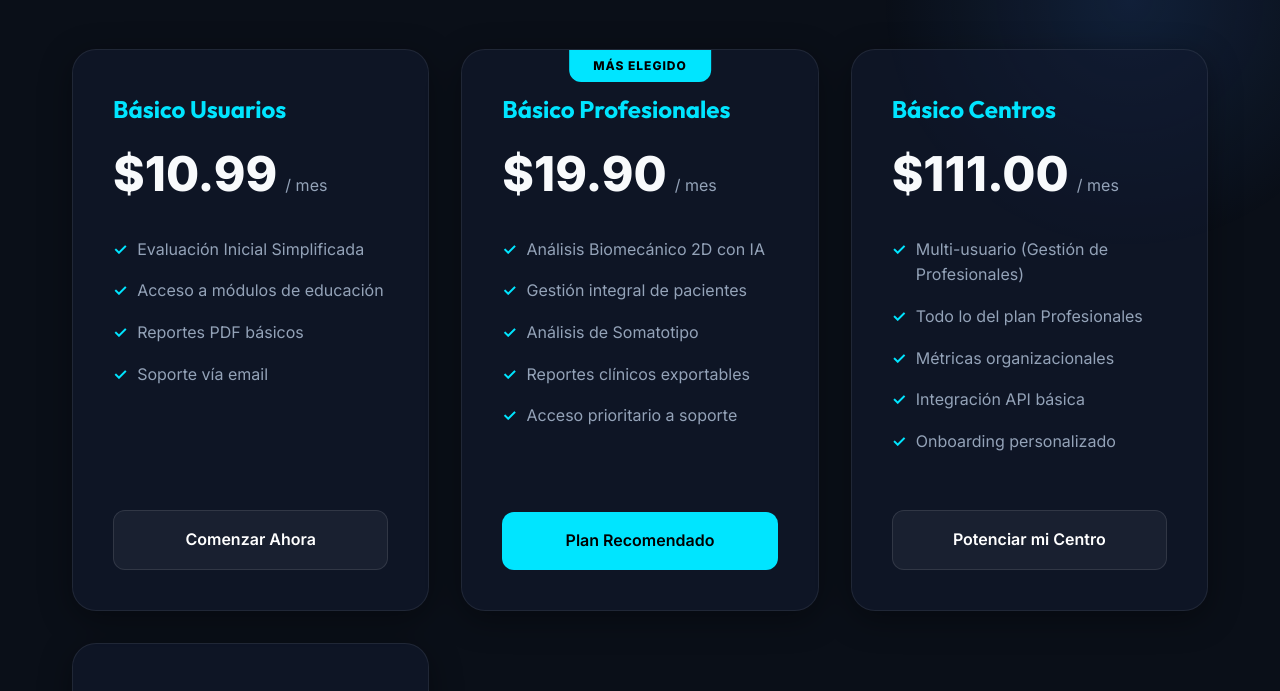
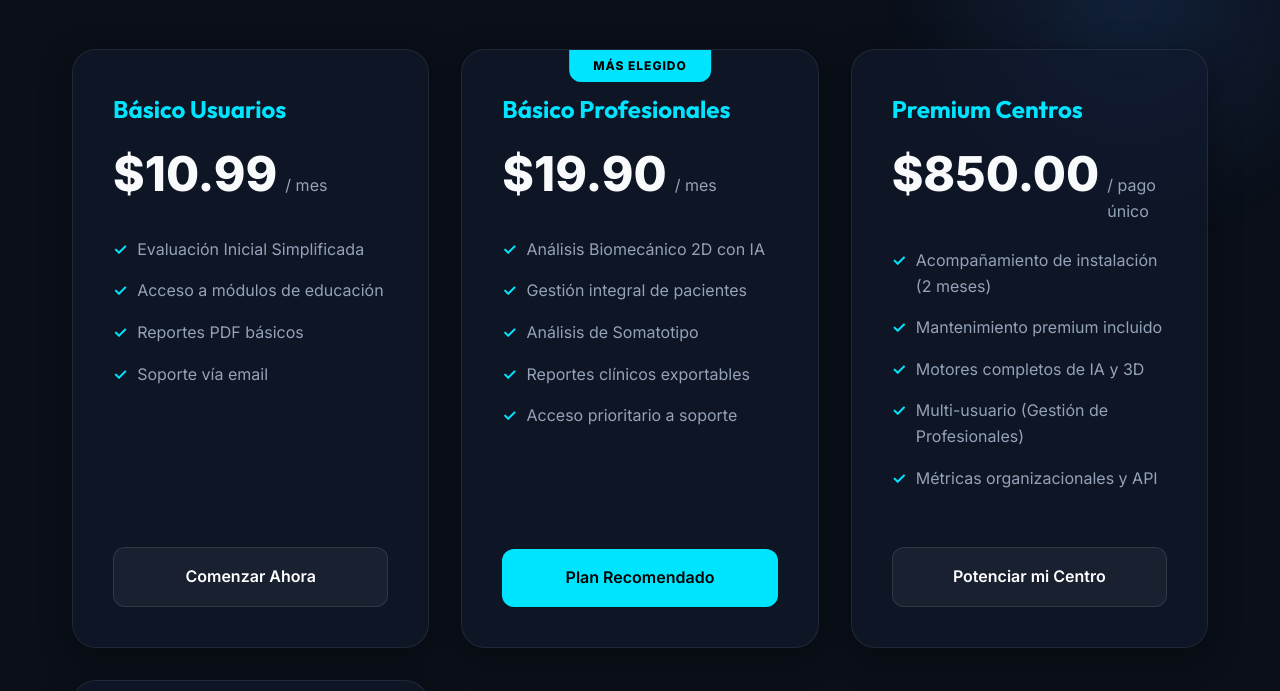
Before and after one commit to andremoran/OpenPhysics, a website: page public/hotmart_sales.html in a window 1280 px wide. Shown: the part 650-1341 px from the top of the page. Drawn offline with Linux system fonts and the light colour scheme.

Commit message:
Update Premium Centros package to  with installation & AI features

```diff
--- a/public/hotmart_sales.html
+++ b/public/hotmart_sales.html
@@ -318,16 +318,16 @@
                     <a href="#hotmart-link-2" class="cta-card">Plan Recomendado</a>
                 </div>
 
-                <!-- Básico Centros -->
+                <!-- Premium Centros -->
                 <div class="price-card">
-                    <h3 class="tier-name">Básico Centros</h3>
-                    <div class="price">$111.00 <span>/ mes</span></div>
+                    <h3 class="tier-name">Premium Centros</h3>
+                    <div class="price">$850.00 <span>/ pago único</span></div>
                     <ul class="features">
+                        <li>Acompañamiento de instalación (2 meses)</li>
+                        <li>Mantenimiento premium incluido</li>
+                        <li>Motores completos de IA y 3D</li>
                         <li>Multi-usuario (Gestión de Profesionales)</li>
-                        <li>Todo lo del plan Profesionales</li>
-                        <li>Métricas organizacionales</li>
-                        <li>Integración API básica</li>
-                        <li>Onboarding personalizado</li>
+                        <li>Métricas organizacionales y API</li>
                     </ul>
                     <a href="#hotmart-link-3" class="cta-card">Potenciar mi Centro</a>
                 </div>
```
